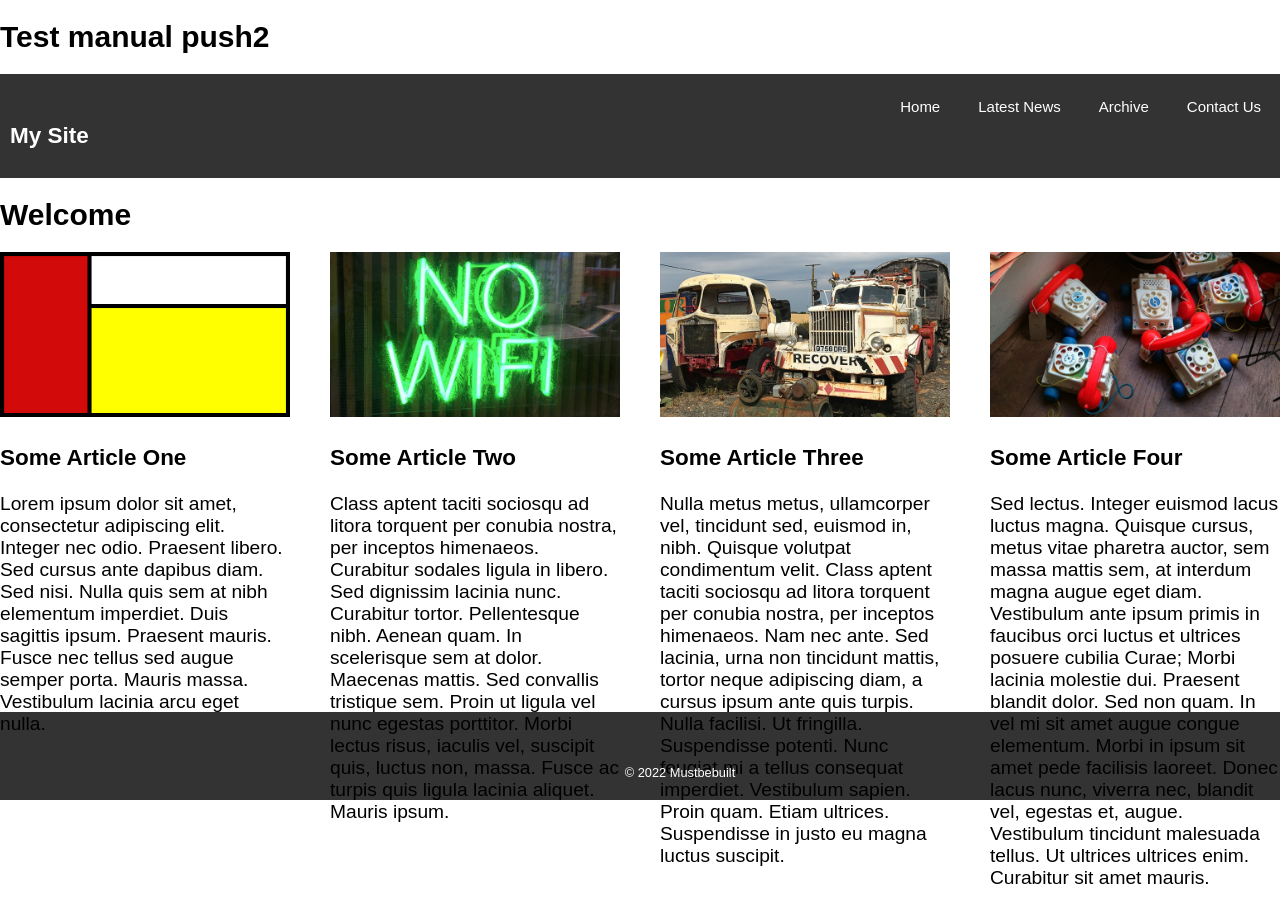
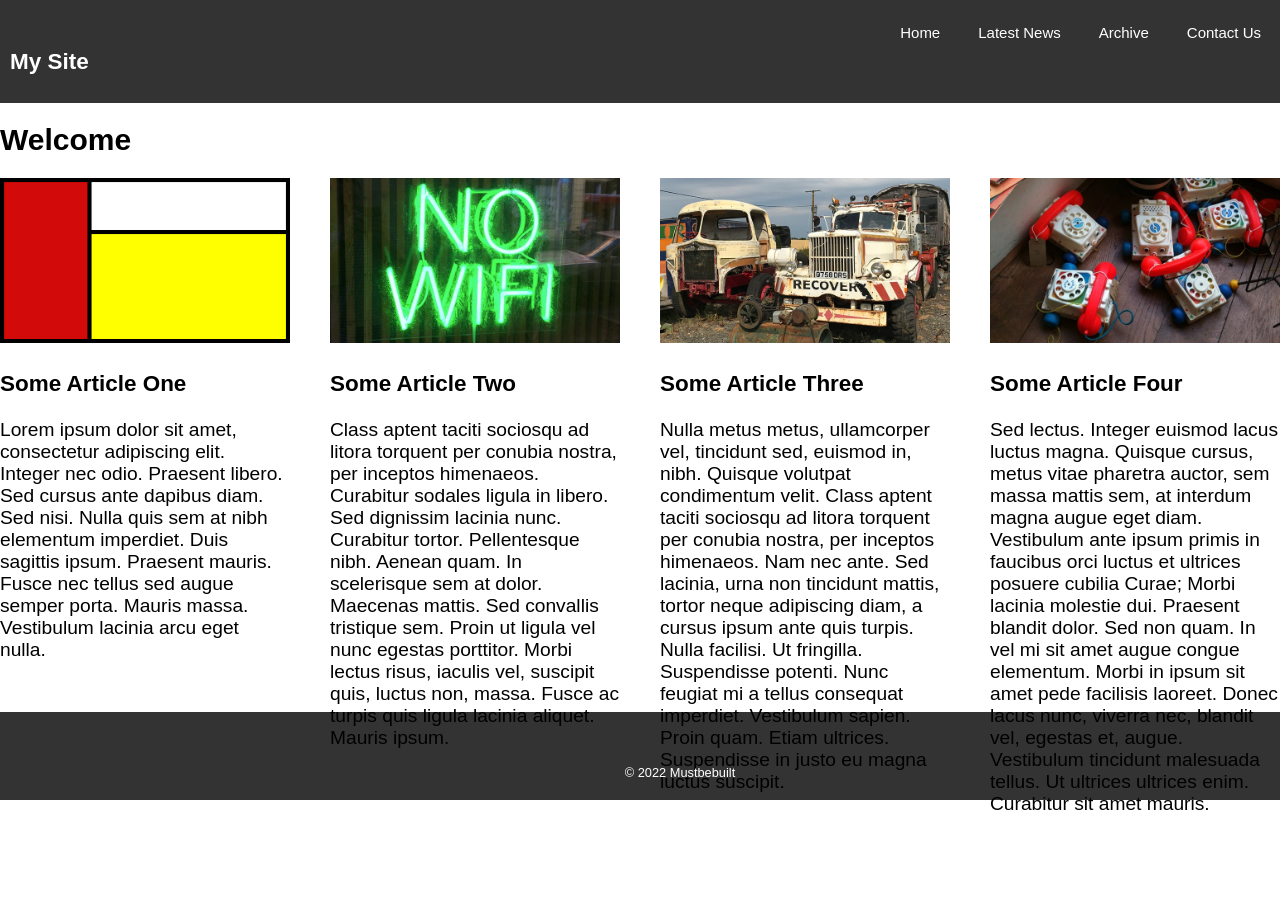
Before and after one commit to TWilkinson68/public-msc1, a plain HTML site: page index.html in a window 1280 px wide. Drawn offline with Linux system fonts and the light colour scheme.

Commit message:
delete manual push

```diff
--- a/index.html
+++ b/index.html
@@ -12,7 +12,6 @@
     />
   </head>
   <body>
-    <h1> Test manual push2</h1>
     <div class="container">
       <div class="headerContainer">
         <header>
```
